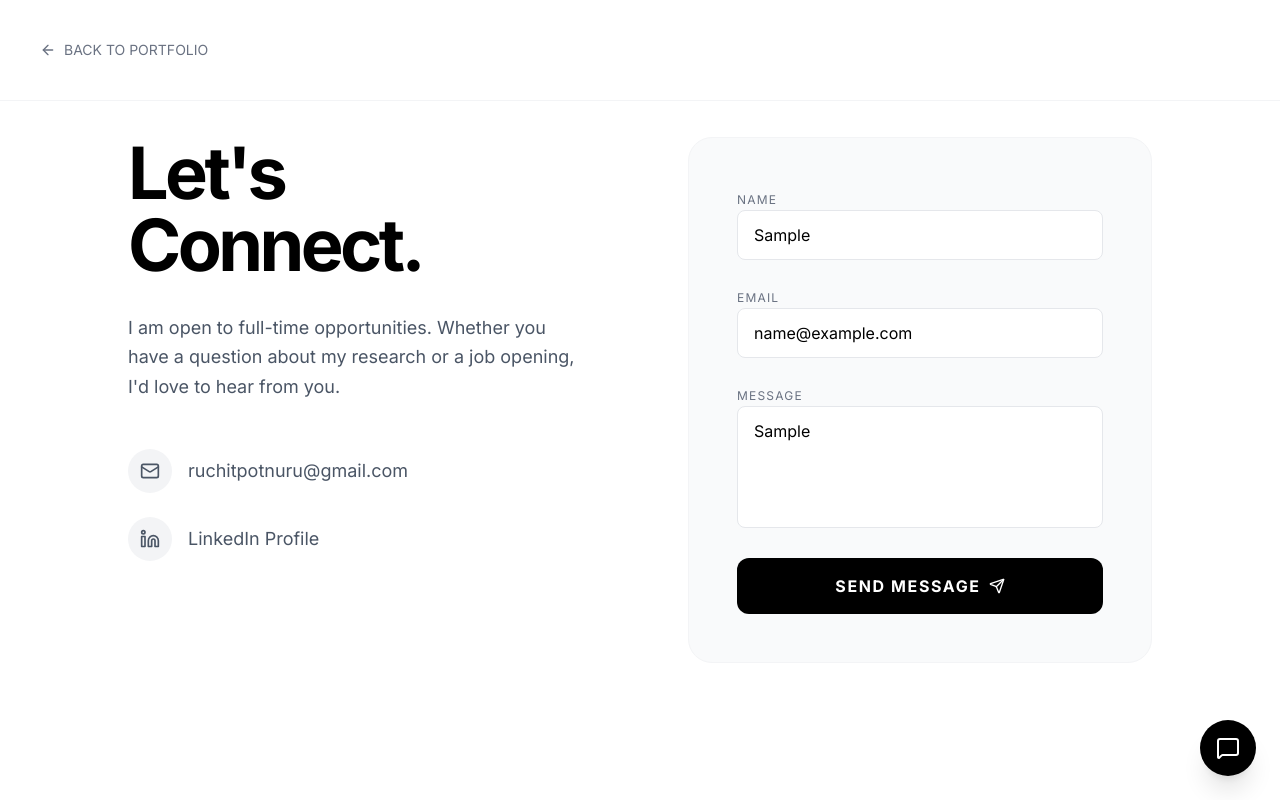
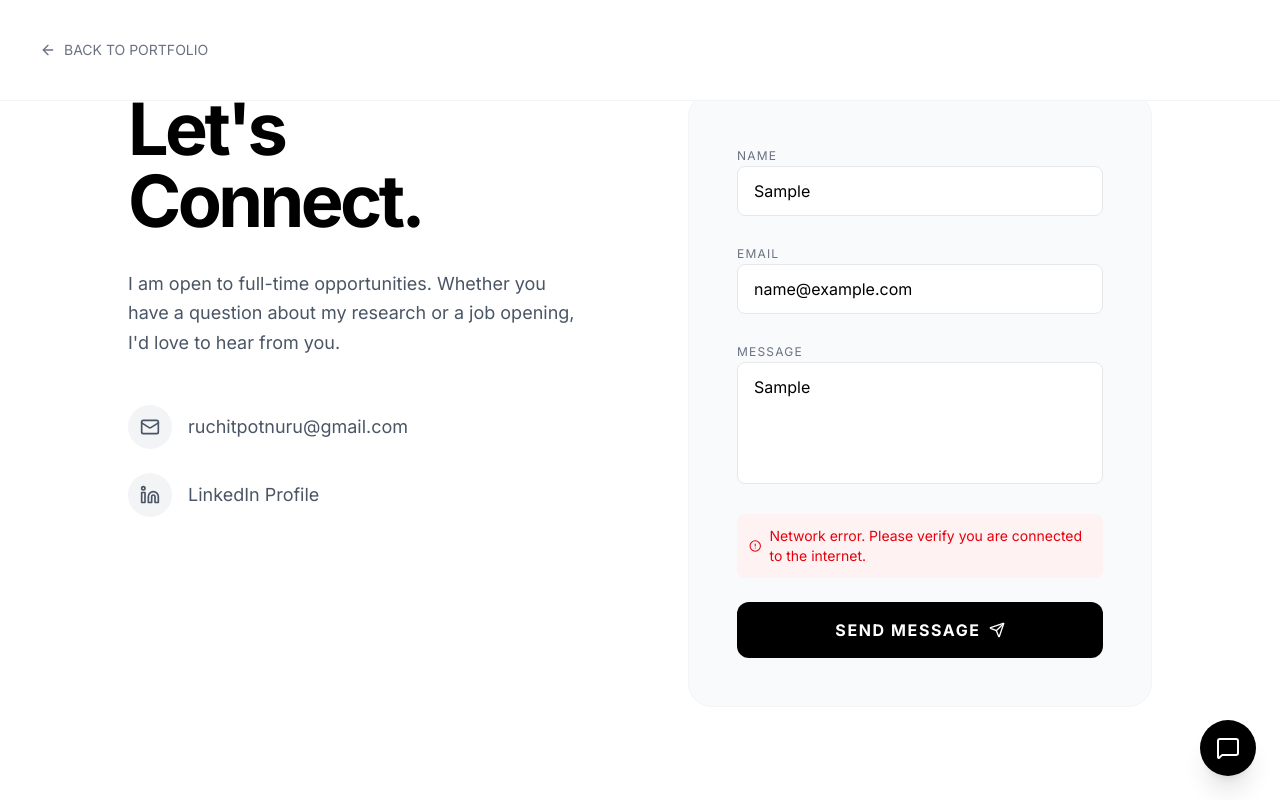
Before and after one commit to ruchitkumar/portfolio, a Next.js app: page /contact in a window 1280 px wide. Both pictures are taken after typing "Sample", "name@example.com", "Sample" into the empty fields and a click on the button "SEND MESSAGE". Built offline with nearby package versions, Linux system fonts and the light colour scheme.

Commit message:
Update Contact Page

```diff
--- a/app/contact/page.js
+++ b/app/contact/page.js
@@ -1,30 +1,47 @@
 "use client";
 import React, { useState } from 'react';
 import { motion } from 'framer-motion';
-import { ArrowLeft, Mail, Linkedin, Github, Send, Loader2, CheckCircle } from 'lucide-react';
+import { ArrowLeft, Mail, Linkedin, Github, Send, Loader2, CheckCircle, AlertCircle } from 'lucide-react';
 import Link from 'next/link';
 
 export default function ContactPage() {
-  const [status, setStatus] = useState(null);
+  const [status, setStatus] = useState(null); // null | "submitting" | "success" | "error"
+  const [errorMessage, setErrorMessage] = useState("");
 
   async function handleSubmit(e) {
     e.preventDefault();
     setStatus("submitting");
+    setErrorMessage("");
+
+    // 1. Capture the form data
     const formData = new FormData(e.target);
+
     try {
-      // ✅ UPDATED: Your specific Formspree ID is added here
+      // 2. Send to YOUR Formspree ID (xkgdbbzo)
       const response = await fetch("https://formspree.io/f/xkgdbbzo", {
         method: "POST",
         body: formData,
-        headers: { 'Accept': 'application/json' }
+        headers: {
+          'Accept': 'application/json'
+        }
       });
+
+      // 3. Handle the result
       if (response.ok) {
         setStatus("success");
-        e.target.reset();
+        e.target.reset(); // Clear the form
       } else {
+        const data = await response.json();
+        // If there's an error from Formspree, show it
+        if (Object.hasOwn(data, 'errors')) {
+          setErrorMessage(data.errors.map(error => error.message).join(", "));
+        } else {
+          setErrorMessage("Oops! There was a problem submitting your form.");
+        }
         setStatus("error");
       }
     } catch (error) {
+      setErrorMessage("Network error. Please verify you are connected to the internet.");
       setStatus("error");
     }
   }
@@ -62,11 +79,12 @@ export default function ContactPage() {
 
           {/* Form Section */}
           <motion.div initial={{ opacity: 0, y: 50 }} animate={{ opacity: 1, y: 0 }} transition={{ duration: 0.8, delay: 0.2 }} className="bg-gray-50 border border-gray-100 p-8 md:p-12 rounded-3xl relative">
+
             {status === "success" ? (
                <div className="absolute inset-0 flex flex-col items-center justify-center text-center p-8 bg-gray-50 rounded-3xl">
                  <div className="w-16 h-16 bg-green-100 text-green-600 rounded-full flex items-center justify-center mb-4"><CheckCircle size={32} /></div>
                  <h3 className="text-2xl font-bold text-black mb-2">Message Sent!</h3>
-                 <p className="text-gray-500">I'll get back to you shortly.</p>
+                 <p className="text-gray-500">I have received your message and will reply to <strong>ruchitpotnuru@gmail.com</strong> shortly.</p>
                  <button onClick={() => setStatus(null)} className="mt-6 text-sm text-blue-600 hover:text-blue-500">Send another</button>
                </div>
             ) : (
@@ -75,16 +93,26 @@ export default function ContactPage() {
                 <label className="text-xs font-mono text-gray-500 uppercase tracking-widest">Name</label>
                 <input type="text" name="name" required placeholder="Recruiter Name" className="w-full bg-white border border-gray-200 rounded-lg px-4 py-3 text-black focus:outline-none focus:border-black transition-colors" />
               </div>
+
               <div className="space-y-2">
                 <label className="text-xs font-mono text-gray-500 uppercase tracking-widest">Email</label>
                 <input type="email" name="email" required placeholder="email@company.com" className="w-full bg-white border border-gray-200 rounded-lg px-4 py-3 text-black focus:outline-none focus:border-black transition-colors" />
               </div>
+
               <div className="space-y-2">
                 <label className="text-xs font-mono text-gray-500 uppercase tracking-widest">Message</label>
                 <textarea rows="4" name="message" required placeholder="Hi Sai..." className="w-full bg-white border border-gray-200 rounded-lg px-4 py-3 text-black focus:outline-none focus:border-black transition-colors resize-none"></textarea>
               </div>
+
+              {/* Error Message Bar */}
+              {status === "error" && (
+                <div className="flex items-center gap-2 text-red-600 bg-red-50 p-3 rounded-lg text-sm">
+                  <AlertCircle size={16} /> {errorMessage}
+                </div>
+              )}
+
               <button type="submit" disabled={status === "submitting"} className="w-full bg-black text-white py-4 rounded-xl font-bold uppercase tracking-widest hover:bg-gray-800 transition-all flex items-center justify-center gap-2 mt-2 disabled:opacity-50">
-                {status === "submitting" ? <><Loader2 className="animate-spin" size={16} /> Sending</> : <>Send Message <Send size={16} /></>}
+                {status === "submitting" ? <><Loader2 className="animate-spin" size={16} /> Sending...</> : <>Send Message <Send size={16} /></>}
               </button>
             </form>
             )}
```
